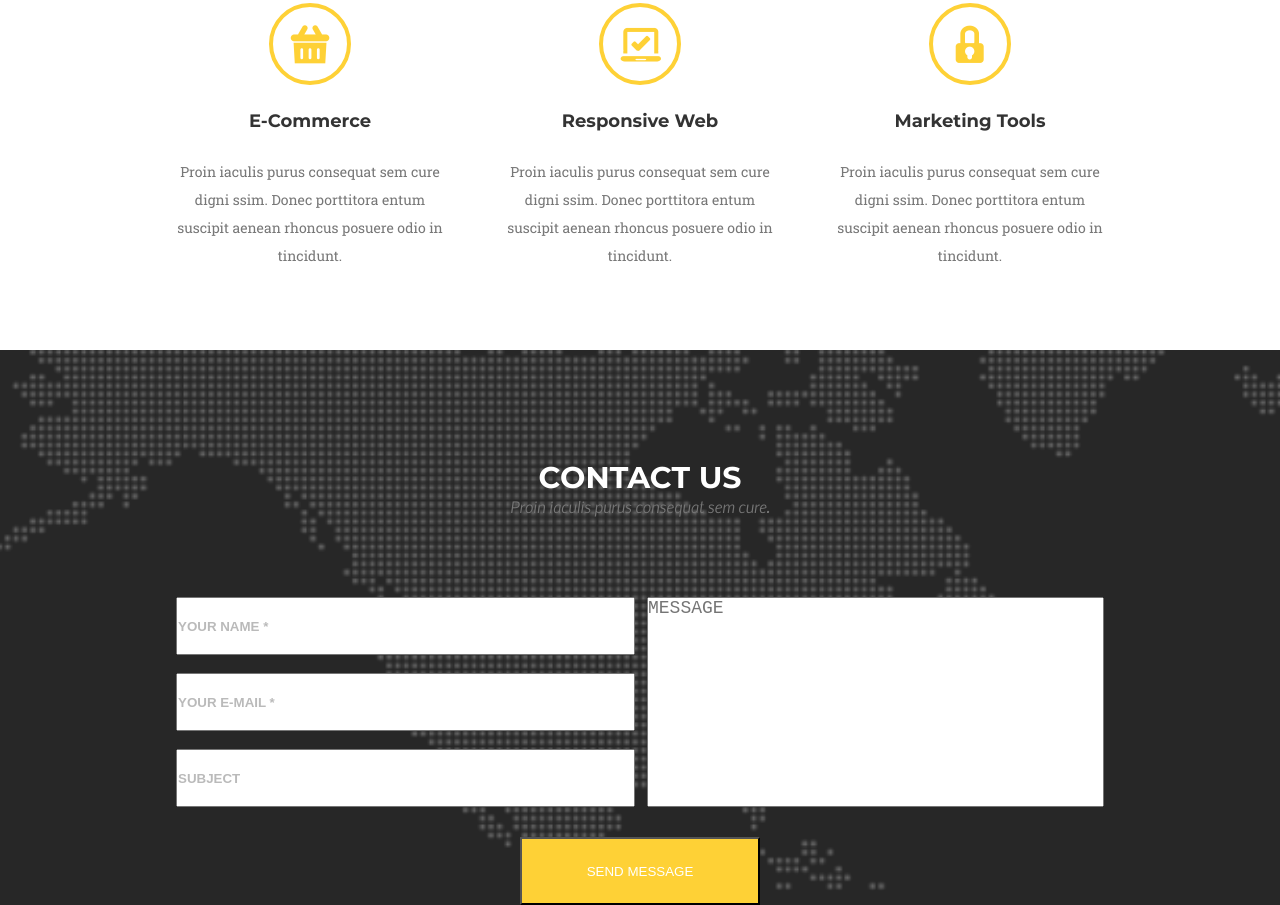
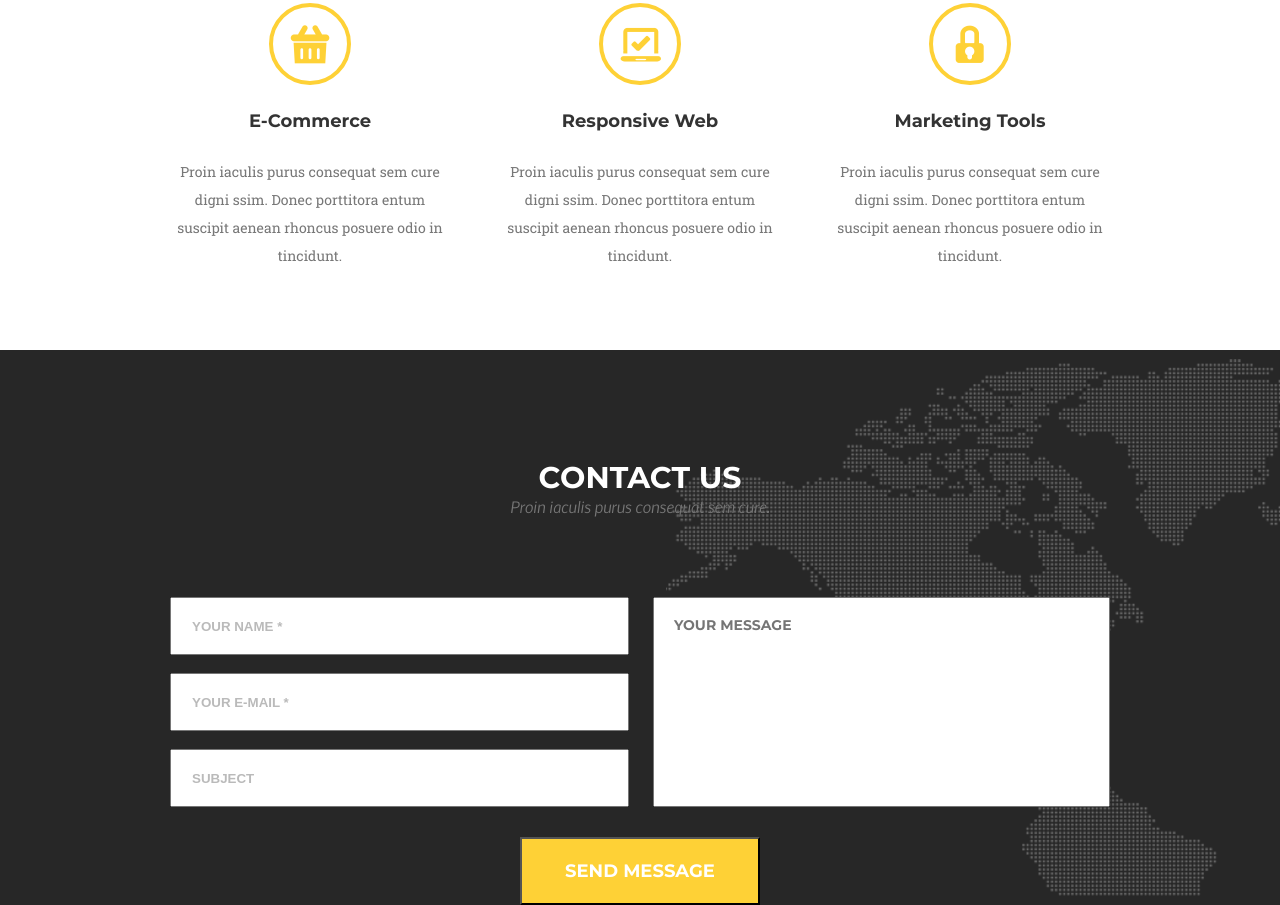
Before and after one commit to llenn4ik/homt-work2, a plain HTML site: page module07/index.html in a window 1280 px wide. Shown: the part 351-1256 px from the top of the page. Drawn offline with Linux system fonts and the light colour scheme.

Commit message:
correct buttons

```diff
--- a/module07/index.html
+++ b/module07/index.html
@@ -78,7 +78,7 @@
                             </li>
                         </ul>
 
-                        <textarea class="text-area" name="Your Message" placeholder="MESSAGE"  cols="30" rows="10"></textarea>
+                        <textarea class="text-area" placeholder="YOUR MESSAGE" name="Message" cols="30" rows="10"></textarea>
                   </div>
 
                   <button class="button-submit" type="submit">Send Message</button>
--- a/module07/style.css
+++ b/module07/style.css
@@ -114,8 +114,8 @@ display: block;
 
 /*section 1*/
 .title{
-    margin-top: 124px;
-    margin-bottom: 68px;
+    padding-top: 124px;
+    padding-bottom: 68px;
     display: flex;
 flex-direction: column;
     justify-content: center;
@@ -184,7 +184,7 @@ h2{ font-weight: 700;
 
 .list-serv{
     width: 280px;
-    margin-bottom: 80px;
+    padding-bottom: 80px;
     font-size: 16px;
   line-height: 2;
     display: flex;
@@ -223,7 +223,6 @@ SECTION 2
     background-color: #272727;
     background-image: url(img/icons/map.png);
     background-repeat: no-repeat;
-    background-size: cover;
     background-position: right;
 }
 .message-menu{
@@ -237,7 +236,7 @@ SECTION 2
 
 }
 .contact-title{
-    margin-bottom: 80px;
+    padding-bottom: 80px;
 }
 .title-contact{
     color: #ffffff;
@@ -253,7 +252,7 @@ SECTION 2
 }
 .input-menu{
     display: flex;
-    justify-content: space-around;
+    justify-content: space-between;
     width: 940px;
     height: 210px;
     font-size: 14px;
@@ -269,8 +268,10 @@ SECTION 2
 
 }
 .input{
-    width: 455px;
-    height: 54px;}
+    width: 435px;
+    height: 54px;
+    padding-left: 20px;
+}
 
 .input-focus:focus:valid{
     outline: 2px solid rgb(28, 185, 54);
@@ -282,11 +283,14 @@ SECTION 2
 
 
 .text-area{
-    width: 455px;
-
-    height: 208px;
+    width: 435px;
+    padding-left: 20px;
+    padding-top: 18px;
     resize: none;
-    font-size: 18px;
+    font-size: 14px;
+    font-family: "Montserrat";
+    color: rgb(119, 119, 119);
+    font-weight: bold;
 }
 
 .button-submit{
@@ -296,6 +300,9 @@ SECTION 2
     background-color: rgb(254, 209, 54);
     text-transform: uppercase;
     margin-top: 30px;
+    font-weight: bold;
+    font-size: 18px;
+    font-family: "Montserrat";
 }
 input::placeholder {
     color: rgb(186, 186, 186);
--- /dev/null
+++ b/module08/style.css
@@ -0,0 +1,4 @@
+*{
+    margin:0;
+    padding:0;
+}
```
Also changed, not shown: module08/index.html (added, +13 -0 lines), module08/img/Ellipse 1.png (added), module08/img/Ellipse2.png (added), module08/img/Ellipse3.png (added), module08/img/Ellipse4.png (added), module08/img/Shape 1.png (added), module08/img/Shape02.png (added), module08/img/Shape03.png (added), module08/img/Shape04.png (added), module08/img/image1.png (added), module08/img/img2.png (added), 1 other file.
